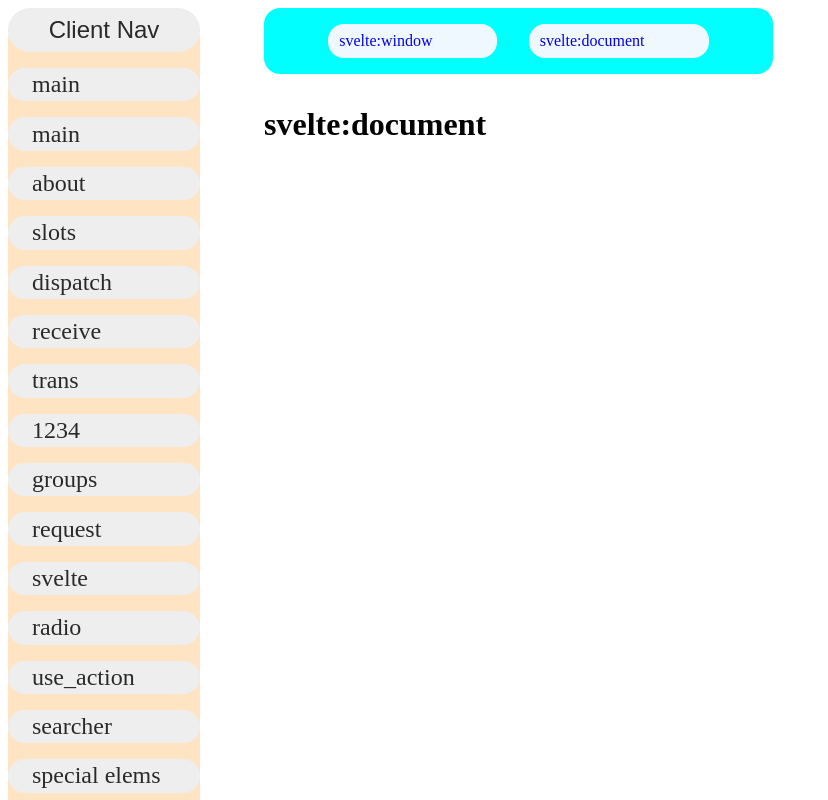
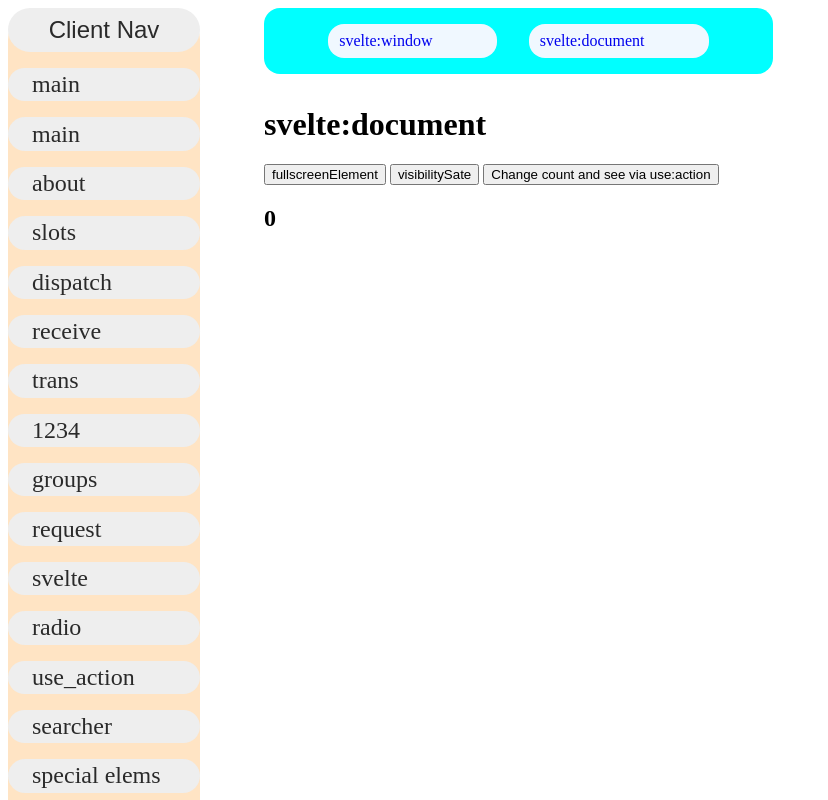
Before and after one commit to Waldemar-00/Svelte-Sveltekit, a SvelteKit app: page /special/document in a window 1280 px wide. Shown: the top 800 px of the page, without its empty margins (0-828 px from the left). Built offline with nearby package versions, Linux system fonts and the light colour scheme.

Commit message:
svelte:document and visibilityState(change), and fullscreenElement(change). Also use:action.

```diff
--- a/src/routes/special/document/+page.svelte
+++ b/src/routes/special/document/+page.svelte
@@ -1,11 +1,35 @@
 <script>
 	// @ts-nocheck
-	let visibilityState = false;
+	let fullscreenElement;
+	let visibilityState;
 	function handleContextMenu(e) {
 		e.preventDefault();
 		alert('Context Menu is not opened after right click!');
 	}
+	let count = 0;
+	function foo(node, { count }) {
+		alert('use:action');
+		return {
+			update({ count }) {
+				if (count > 7) document.body.style.backgroundColor = 'lightblue';
+			},
+			destroy() {
+				alert('Destroy');
+				node.body.style.backgroundColor = '#fff';
+			}
+		};
+	}
 </script>
 
 <h1>svelte:document</h1>
-<svelte:document bind:visibilityState on:contextmenu={handleContextMenu} />
+<svelte:document
+	bind:fullscreenElement
+	bind:visibilityState
+	on:contextmenu={handleContextMenu}
+	use:foo={{ count }}
+/>
+<button on:click={() => console.log(fullscreenElement)}>fullscreenElement</button>
+<button on:click={() => console.log(visibilityState)}>visibilitySate</button>
+<button on:click={() => count++}>Change count and see via use:action</button>
+<h2>{count}</h2>
+<!--USE:ACTION!!!!!!!!!!!!!!!!!!!!!!!!!!!!!!!!!!!!!!-->
```
